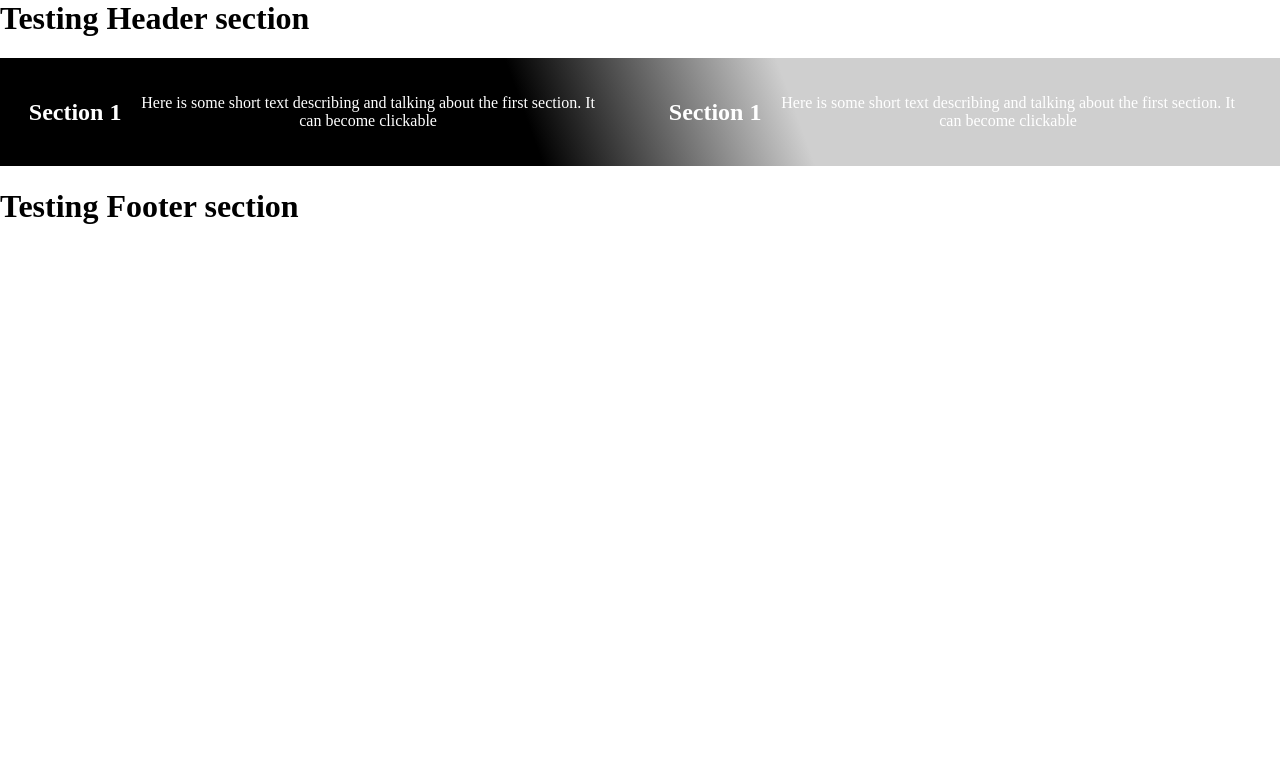
After one commit to CommanderKV/COMP-1054G-WAB-CSS, a PHP site: page /final-project/TESTING/sliced-text-section/index.html in a window 1280 px wide. The commit adds this page. Shown: the top 778 px of the page. Run offline with PHP 8.4, Linux system fonts and the light colour scheme.

Commit message:
updated final-project

```diff
--- /dev/null
+++ b/final-project/TESTING/sliced-text-section/css/styles.css
@@ -0,0 +1,91 @@
+/* Reset default padding and margin for the body */
+body {
+    padding: 0;
+    margin: 0;
+}
+
+/* Styling for the half-half-text section */
+section.half-half-text {
+    position: relative;
+    display: grid;
+    grid-template-columns: 50% 50%;
+    justify-content: space-between;
+    align-items: center;
+    width: 100%;
+    padding: 20px;
+    color: white;
+    background-image: linear-gradient(70deg, black 40%, #cfcfcf 60%);
+    overflow: hidden;
+    pointer-events: none;
+    z-index: 1;
+}
+
+/* Styling for the background gradient */
+section.half-half-text::before {
+    content: '';
+    position: absolute;
+    top: 0;
+    left: 0;
+    width: 100%;
+    height: 100%;
+    background-image: linear-gradient(-70deg, black 40%, #cfcfcf 60%);
+    z-index: -1;
+    opacity: 0;
+    transition: opacity .9s ease-in-out;
+}
+
+/* Styling for the content divs */
+section.half-half-text div {
+    display: flex;
+    justify-content: center;
+    align-items: center;
+    color: white;
+    padding: 0;
+    width: 90%;
+}
+
+/* Enable pointer events for the second content div */
+section.half-half-text div:nth-child(2) {
+    pointer-events: auto;
+}
+
+/* Styling for the background gradient on hover */
+section.half-half-text:hover::before {
+    opacity: 1;
+}
+
+/* Styling for the headings within the content divs */
+section.half-half-text div h1,
+section.half-half-text div h2,
+section.half-half-text div h3 {
+    flex-flow: 1;
+    width: 25%;
+    text-align: center;
+}
+
+/* Styling for the paragraphs within the content divs */
+section.half-half-text div p {
+    padding-left: 10px;
+    text-align: center;
+}
+
+/* Media query for smaller screens */
+@media (max-width: 1200px) {
+    section.half-half-text div {
+        flex-direction: column;
+    }
+    section.half-half-text {
+
+        grid-template-columns: auto;
+        width: 100%;
+        justify-content: center;
+        align-items: center;
+        background-image: linear-gradient(45deg, #cfcfcf 10%, black 20%,  black 65%, #cfcfcf 75%);
+    }
+    section.half-half-text div {
+        width: 70%;
+        flex-direction: column;
+        justify-content: center;
+        align-items: center;
+    }
+}
--- /dev/null
+++ b/final-project/TESTING/sliced-text-section/index.html
@@ -0,0 +1,24 @@
+<html>
+    <head>
+        <link rel="stylesheet" href="css/styles.css">
+        <!-- <script src="js/index.js" defer></script> -->
+    </head>
+    <body>
+        <h1>
+            Testing Header section
+        </h1>
+        <section class="half-half-text">
+            <div>
+                <h1>Section 1</h1>
+                <p>Here is some short text describing and talking about the first section. It can become clickable</p>
+            </div>
+            <div>
+                <h1>Section 1</h1>
+                <p>Here is some short text describing and talking about the first section. It can become clickable</p>
+            </div>
+        </section>
+        <h1>
+            Testing Footer section
+        </h1>
+    </body>
+</html>
--- a/final-project/index.html
+++ b/final-project/index.html
@@ -6,7 +6,7 @@
         <title>Kyler V - Portfolio</title>
         <meta name="viewport" content="width=device-width, initial-scale=1.0"/>
         <link href="css/normalize.css" rel="stylesheet"/>
-        <link href="css/index.css" rel="stylesheet"/>
+        <link href="css/index.css" rel="stylesheet" type="text/css"/>
     </head>
     <body>
         <header class="f-display">
```
Also changed, not shown: final-project/TESTING/text-with-image-in-back/css/styles.css (+20 -14 lines), final-project/contact.html (+49 -0 lines), final-project/about/bayview.html (added), final-project/about/lugc.html (added), final-project/about/programming.html (added), final-project/about/regent-heights.html (added), final-project/about/ryc.html (added), final-project/about/sailing.html (added), final-project/about/satec.html (added).
